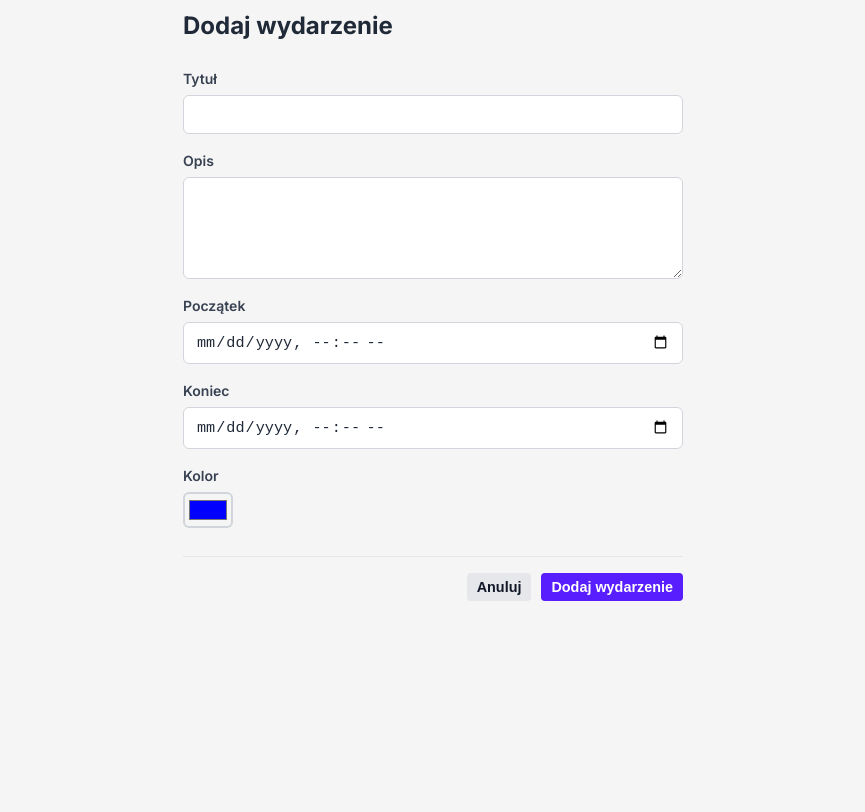
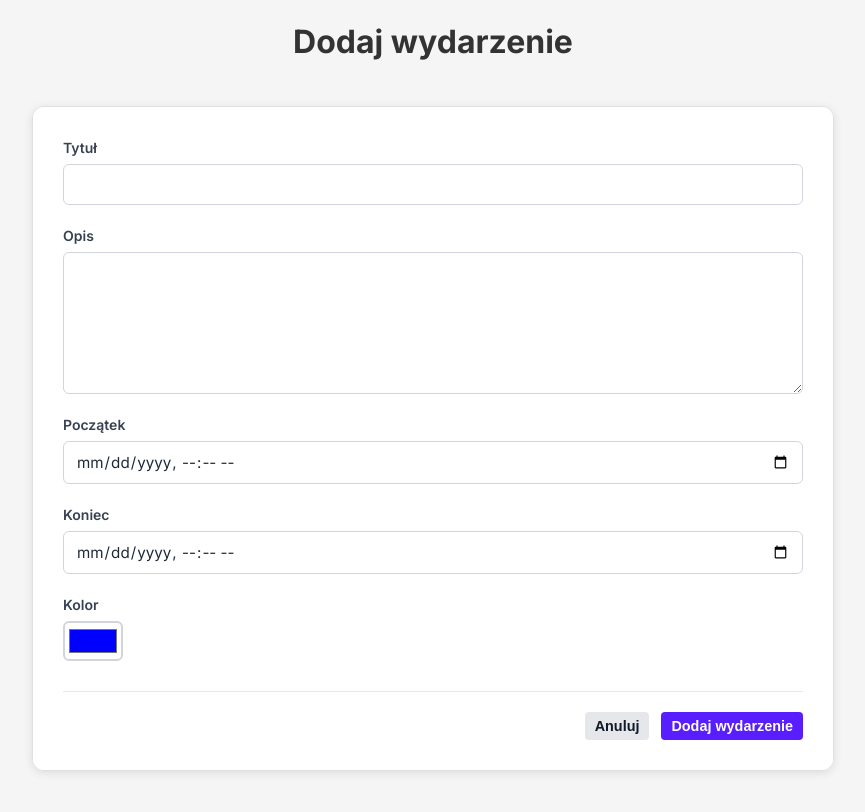
Before and after one commit to jakubgozlinskicc/SchedulePrototype, a React (Vite) app: page /event/add in a window 1280 px wide. Shown: the top 812 px of the page, without its empty margins (207-1072 px from the left). Built offline with nearby package versions, Linux system fonts and the light colour scheme.

Commit message:
styles changed

```diff
--- a/src/pages/EventFormPage/EventFormPage.tsx
+++ b/src/pages/EventFormPage/EventFormPage.tsx
@@ -12,5 +12,5 @@ export function EventFormPage() {
 
   const strategy = EventFormStrategyRegistry.getStrategy(context);
 
-  return <div className="event-form-page">{strategy.render(context)}</div>;
+  return strategy.render(context);
 }
--- a/src/pages/EventFormPage/components/EditEventForm.tsx
+++ b/src/pages/EventFormPage/components/EditEventForm.tsx
@@ -4,7 +4,6 @@ import { EventForm } from "./EventForm/EventForm";
 
 export function EditEventForm({ eventId }: EventFormContentProps) {
   const { t } = useTranslation();
-
   return (
     <EventForm eventId={eventId} title={t("modal_edit_title")}>
       {({ handleCancel, handleDelete }) => (
--- a/src/pages/EventFormPage/components/EventForm/EventForm.tsx
+++ b/src/pages/EventFormPage/components/EventForm/EventForm.tsx
@@ -35,9 +35,14 @@ export function EventForm({ eventId, title, children }: EventFormProps) {
   }
 
   return (
+    <div className="event-form-page">
+      <header className="event-form-header">
+        <h1>{title}</h1>
+      </header>
+
+      <div className="form-wrapper">
+        <main className="form-content">
           <form onSubmit={handleSubmit(onSubmit)} className="event-form">
-      <h2 className="event-form-title">{title}</h2>
-
             <div className="event-form-field">
               <label className="event-form-label">{t("title")}</label>
               <input
@@ -46,7 +51,9 @@ export function EventForm({ eventId, title, children }: EventFormProps) {
                 className="event-form-input"
               />
               {errors.title?.message && (
-          <span className="event-form-error">{t(errors.title.message)}</span>
+                <span className="event-form-error">
+                  {t(errors.title.message)}
+                </span>
               )}
             </div>
 
@@ -66,7 +73,9 @@ export function EventForm({ eventId, title, children }: EventFormProps) {
                 className="event-form-input"
               />
               {errors.start?.message && (
-          <span className="event-form-error">{t(errors.start.message)}</span>
+                <span className="event-form-error">
+                  {t(errors.start.message)}
+                </span>
               )}
             </div>
 
@@ -78,7 +87,9 @@ export function EventForm({ eventId, title, children }: EventFormProps) {
                 className="event-form-input"
               />
               {errors.end?.message && (
-          <span className="event-form-error">{t(errors.end.message)}</span>
+                <span className="event-form-error">
+                  {t(errors.end.message)}
+                </span>
               )}
             </div>
 
@@ -95,5 +106,8 @@ export function EventForm({ eventId, title, children }: EventFormProps) {
               {children({ handleCancel, handleDelete })}
             </div>
           </form>
+        </main>
+      </div>
+    </div>
   );
 }
--- a/src/pages/EventFormPage/components/EventForm/eventForm.css
+++ b/src/pages/EventFormPage/components/EventForm/eventForm.css
@@ -1,25 +1,50 @@
+.event-form-page {
+  background-color: #f5f5f5;
+  display: flex;
+  flex-direction: column;
+  align-items: center;
+  min-height: 100vh;
+  padding-bottom: 40px;
+  width: 100%;
+}
+
+.event-form-header {
+  padding: 10px;
+  margin-bottom: 30px;
+  text-align: center;
+  width: 100%;
+}
+
+.event-form-header h1 {
+  margin: 0;
+  color: #333;
+  font-size: 2rem;
+  font-weight: 700;
+}
+
+.form-wrapper {
+  width: 90%;
+  max-width: 800px;
+  margin: 0 auto;
+  display: flex;
+  flex-direction: column;
+  box-shadow: 0 2px 10px rgba(0, 0, 0, 0.1);
+  border-radius: 12px;
+  overflow: hidden;
+  border: 1px solid #e0e0e0;
+}
+
+.form-content {
+  width: 100%;
+  background-color: white;
+  padding: 30px;
+  box-sizing: border-box;
+}
+
 .event-form {
   display: flex;
   flex-direction: column;
-  gap: 16px;
-  max-width: 500px;
-  margin: 0 auto;
-}
-
-.event-form-title {
-  margin: 0 0 8px 0;
-  font-size: 1.5rem;
-  font-weight: 700;
-  color: #1f2937;
-}
-
-.event-form-loading {
-  display: flex;
-  justify-content: center;
-  align-items: center;
-  padding: 40px;
-  color: #6b7280;
-  font-size: 0.95rem;
+  gap: 20px;
 }
 
 .event-form-field {
@@ -34,7 +59,8 @@
   color: #374151;
 }
 
-.event-form-input {
+.event-form-input,
+.event-form-textarea {
   padding: 10px 12px;
   border: 1px solid #d1d5db;
   border-radius: 6px;
@@ -42,44 +68,29 @@
   color: #1f2937;
   background-color: #ffffff;
   transition: border-color 0.2s ease, box-shadow 0.2s ease;
-}
-
-.event-form-input:focus {
-  outline: none;
-  border-color: #3b82f6;
-  box-shadow: 0 0 0 3px rgba(59, 130, 246, 0.15);
-}
-
-.event-form-input:hover:not(:focus) {
-  border-color: #9ca3af;
+  font-family: inherit;
 }
 
 .event-form-textarea {
-  min-height: 80px;
-  padding: 10px 12px;
-  border: 1px solid #d1d5db;
-  border-radius: 6px;
-  font-size: 0.95rem;
-  font-family: inherit;
-  color: #1f2937;
-  background-color: #ffffff;
+  min-height: 120px;
   resize: vertical;
-  transition: border-color 0.2s ease, box-shadow 0.2s ease;
 }
 
+.event-form-input:focus,
 .event-form-textarea:focus {
   outline: none;
   border-color: #3b82f6;
   box-shadow: 0 0 0 3px rgba(59, 130, 246, 0.15);
 }
 
+.event-form-input:hover:not(:focus),
 .event-form-textarea:hover:not(:focus) {
   border-color: #9ca3af;
 }
 
 .event-form-color-picker {
-  width: 50px;
-  height: 36px;
+  width: 60px;
+  height: 40px;
   padding: 2px;
   border: 2px solid #d1d5db;
   border-radius: 6px;
@@ -92,11 +103,6 @@
   border-color: #9ca3af;
 }
 
-.event-form-color-picker:focus {
-  outline: none;
-  border-color: #3b82f6;
-}
-
 .event-form-error {
   font-size: 0.8rem;
   color: #dc2626;
@@ -106,8 +112,17 @@
 .event-form-actions {
   display: flex;
   justify-content: flex-end;
-  gap: 10px;
-  margin-top: 12px;
-  padding-top: 16px;
+  gap: 12px;
+  margin-top: 10px;
+  padding-top: 20px;
   border-top: 1px solid #e5e7eb;
 }
+
+.event-form-loading {
+  display: flex;
+  justify-content: center;
+  align-items: center;
+  padding: 60px;
+  color: #6b7280;
+  font-size: 1rem;
+}
--- a/src/pages/OverviewPage/OverviewPage.css
+++ b/src/pages/OverviewPage/OverviewPage.css
@@ -4,6 +4,7 @@
   margin: 0 auto;
   display: flex;
   flex-direction: column;
+  box-shadow: 0 2px 10px rgba(0, 0, 0, 0.1);
 }
 
 .overview-toolbar {
@@ -18,7 +19,6 @@
   border: 1px solid #e0e0e0;
   border-top: none;
   border-radius: 0 0 12px 12px;
-  box-shadow: 0 4px 10px rgba(0, 0, 0, 0.05);
   box-sizing: border-box;
 }
 
--- a/src/pages/OverviewPage/components/EventList/EventList.css
+++ b/src/pages/OverviewPage/components/EventList/EventList.css
@@ -9,15 +9,17 @@
   background-color: #f9f9f9e5;
   padding: 16px;
   border-radius: 8px;
+  border-bottom: 1px solid;
   border-left: 4px solid;
   border-right: 4px solid;
   transition: box-shadow 0.2s ease;
   width: 100%;
   box-sizing: border-box;
+  margin-bottom: 5px;
 }
 
 .event-item:hover {
-  box-shadow: 0 2px 8px rgba(0, 0, 0, 0.1);
+  box-shadow: 0 2px 8px rgba(0, 0, 0, 0.5);
 }
 
 .event-header {
--- a/src/pages/OverviewPage/components/EventList/EventList.tsx
+++ b/src/pages/OverviewPage/components/EventList/EventList.tsx
@@ -32,8 +32,7 @@ export function EventList() {
               key={event.id}
               className="event-item"
               style={{
-                borderLeftColor: event.color,
-                borderRightColor: event.color,
+                borderColor: event.color,
               }}
             >
               <div className="event-content">
```
Lines whose indentation alone changed are shown as unchanged.
